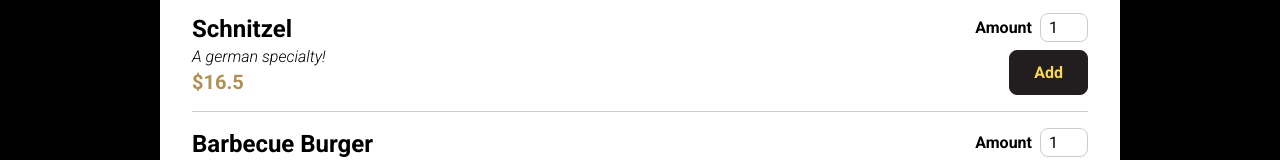
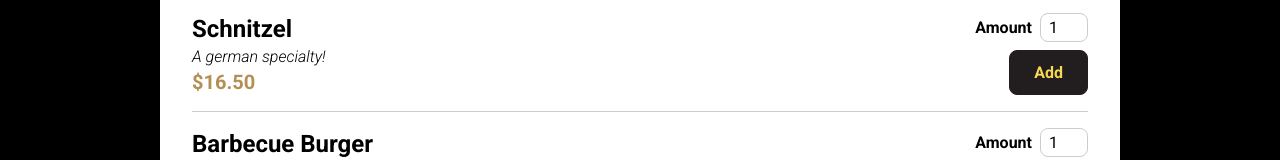
Before and after one commit to VladimirVolvakov/food-order-react-app, a React (Create React App) app: page / in a window 1280 px wide. Shown: the part 740-900 px from the top of the page. Built offline with nearby package versions, Linux system fonts and the light colour scheme; the HTML template or start-up script is replaced by a standard one.

Commit message:
fix: use toFixed() method for price render in MealsListItem component

```diff
--- a/src/components/Cart/Cart.styles.js
+++ b/src/components/Cart/Cart.styles.js
@@ -3,7 +3,7 @@ import styled from "styled-components";
 export const CartList = styled.ul`
   list-style: none;
   max-height: 20rem;
-  overflow: scroll;
+  overflow: auto;
 `;
 
 export const AmountContainer = styled.div`
--- a/src/components/Food/MealsListItem.jsx
+++ b/src/components/Food/MealsListItem.jsx
@@ -21,7 +21,7 @@ const MealsListItem = ({ id, name, description, price}) => {
       <ItemInfo>
         <ItemName>{name}</ItemName>
         <ItemDescription>{description}</ItemDescription>
-        <ItemPrice>${price}</ItemPrice>
+        <ItemPrice>${price.toFixed(2)}</ItemPrice>
       </ItemInfo>
       <FormContainer>
         <MealsListItemForm onAddToCart={addToCartHandler} />
```
